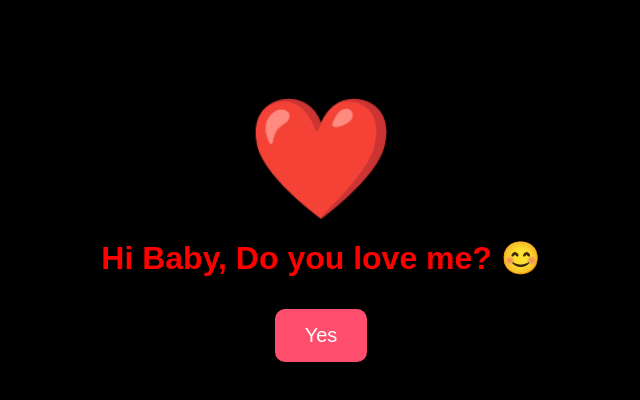
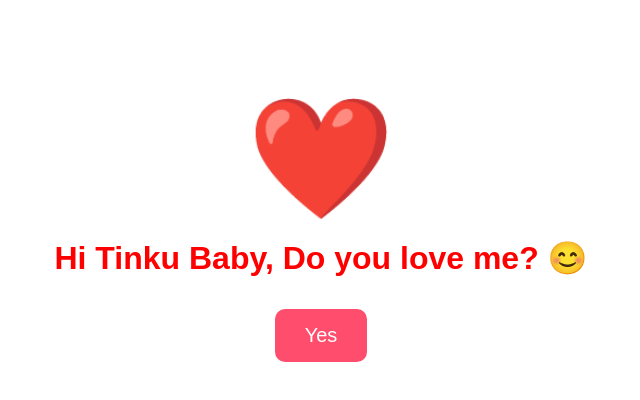
Before and after one commit to Divyashree-Naidu/valentine-website, a plain HTML site: page index.html in a window 1280 px wide. Shown: the top 400 px of the page, without its empty margins (319-959 px from the left). Drawn offline with Linux system fonts and the light colour scheme.

Commit message:
Update index.html

```diff
--- a/index.html
+++ b/index.html
@@ -6,7 +6,7 @@
     <title>For My Love 💖</title>
     <style>
         body {
-            background-color: black;
+            background-color: white;
             text-align: center;
             font-family: 'Arial', sans-serif;
             color: red;
@@ -67,12 +67,12 @@
 <body>
     <div class="container">
         <div class="heart">❤️</div>
-        <h1>Hi Baby, Do you love me? 😊</h1>
+        <h1>Hi Tinku Baby, Do you love me? 😊</h1>
         <button id="yes-btn" class="btn" onclick="moveButton()">Yes</button>
     </div>
 
     <div id="smile-step" class="hidden love-letter">
-        <h2>Smile for me 😊 and click Yes again!</h2>
+        <h2>Smile for me 😊 and click Yes again... Because I like your smile so much! </h2>
         <button class="btn" onclick="showPresentFuture()">Yes</button>
     </div>
 
@@ -81,12 +81,12 @@
         <img src="your-present-photo.jpg" alt="Our Present">
         <img src="your-old-age-photo.jpg" alt="Growing Old Together">
         <p>I wanted to grow old with you and love you from the bottom of my heart.</p>
+        <p>But even if that's not possible, I will always be there for you whenever you need me, in whatever situation.</p>
     </div>
 
     <div id="love-letter" class="hidden love-letter">
         <h2>I Love You 💌</h2>
         <p>Thank you for coming into my life and making my life colorful.</p>
-        <p>But even if that's not possible, I will always be there for you whenever you need me, in whatever situation.</p>
         <p>I want you to keep smiling always. 💖</p>
         <h2>Happy Valentine's Day! 🌹</h2>
         <p>Thank you for being my Valentine.</p>
```
